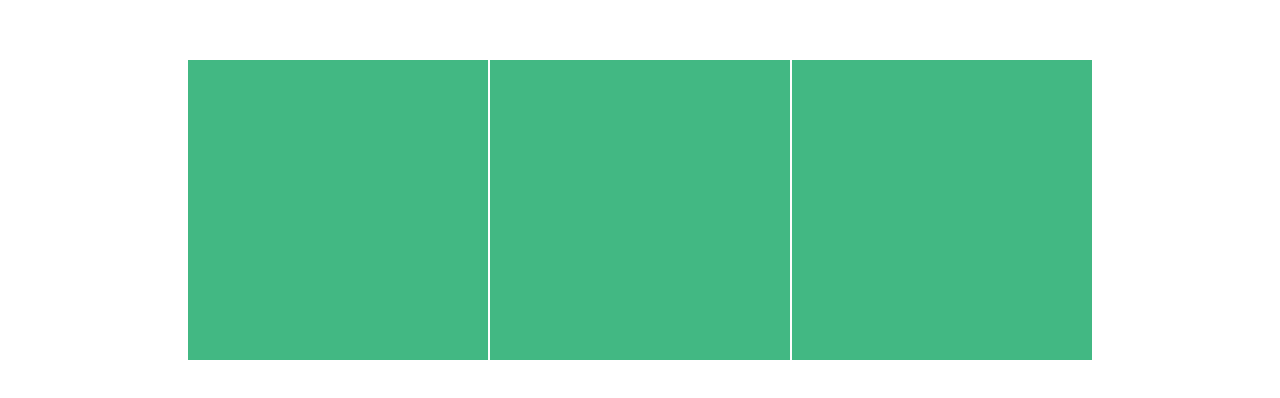
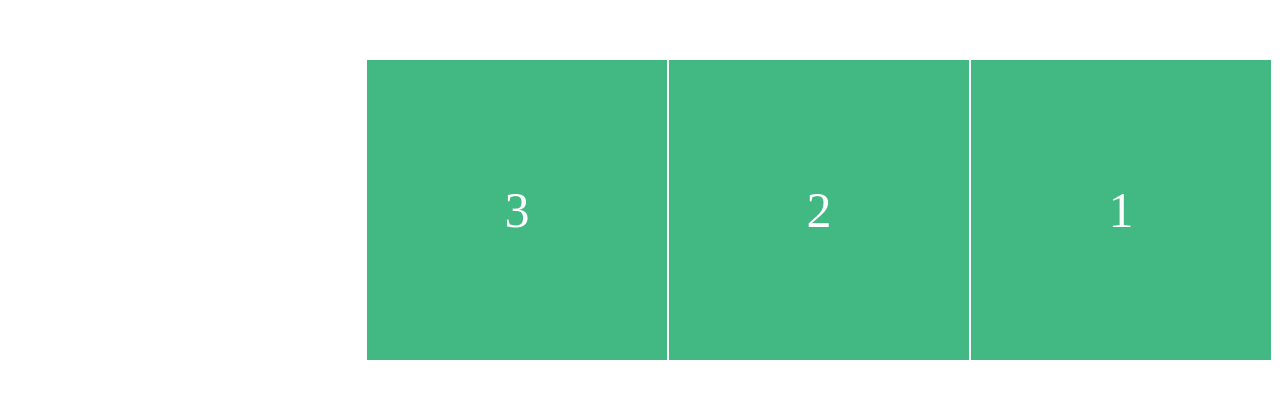
Before and after one commit to choibumsu/CSS_master, a plain HTML site: page flexbox/flexbox.html in a window 1280 px wide. Shown: the part 198-596 px from the top of the page. Drawn offline with Linux system fonts and the light colour scheme.

Commit message:
[CHANGE] flex-direction 적용

```diff
--- a/flexbox/flexbox.html
+++ b/flexbox/flexbox.html
@@ -9,9 +9,10 @@
             .father {
                 display: flex;
                 flex-wrap: wrap;
+                flex-direction: row-reverse;
 
                 /* main axis */
-                justify-content: center;
+                justify-content: flex-start;
 
                 /* cross axis */
                 align-items: center;
@@ -24,15 +25,20 @@
                 height: 300px;
                 background-color: #42b883;
                 border: 1px solid white;
+                display: flex;
+                justify-content: center;
+                align-items: center;
+                color:white;
+                font-size: 50px;
             }
         </style>
     </head>
 
     <body>
         <div class="father">
-            <div class="box"></div>
-            <div class="box"></div>
-            <div class="box"></div>
+            <div class="box">1</div>
+            <div class="box">2</div>
+            <div class="box">3</div>
         </div>
     </body>
 
```
